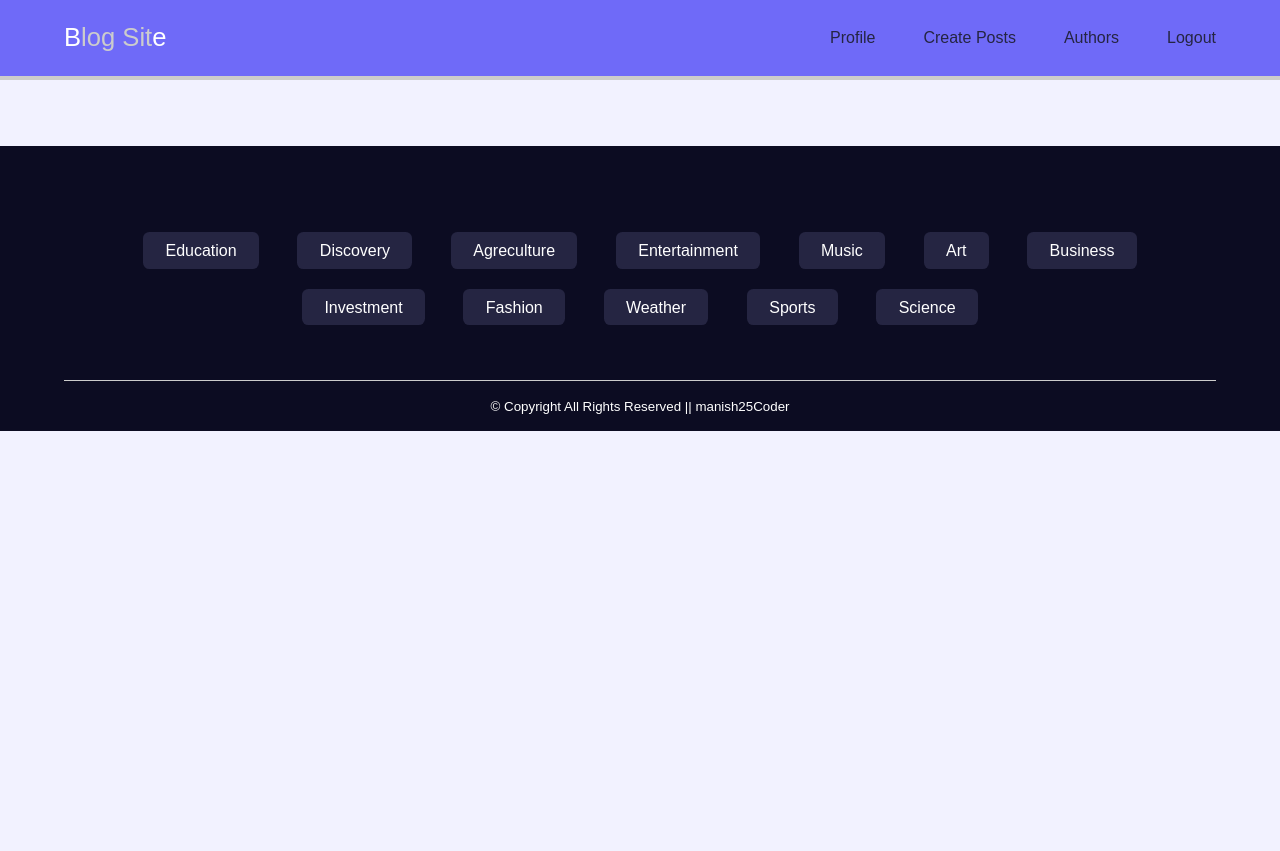
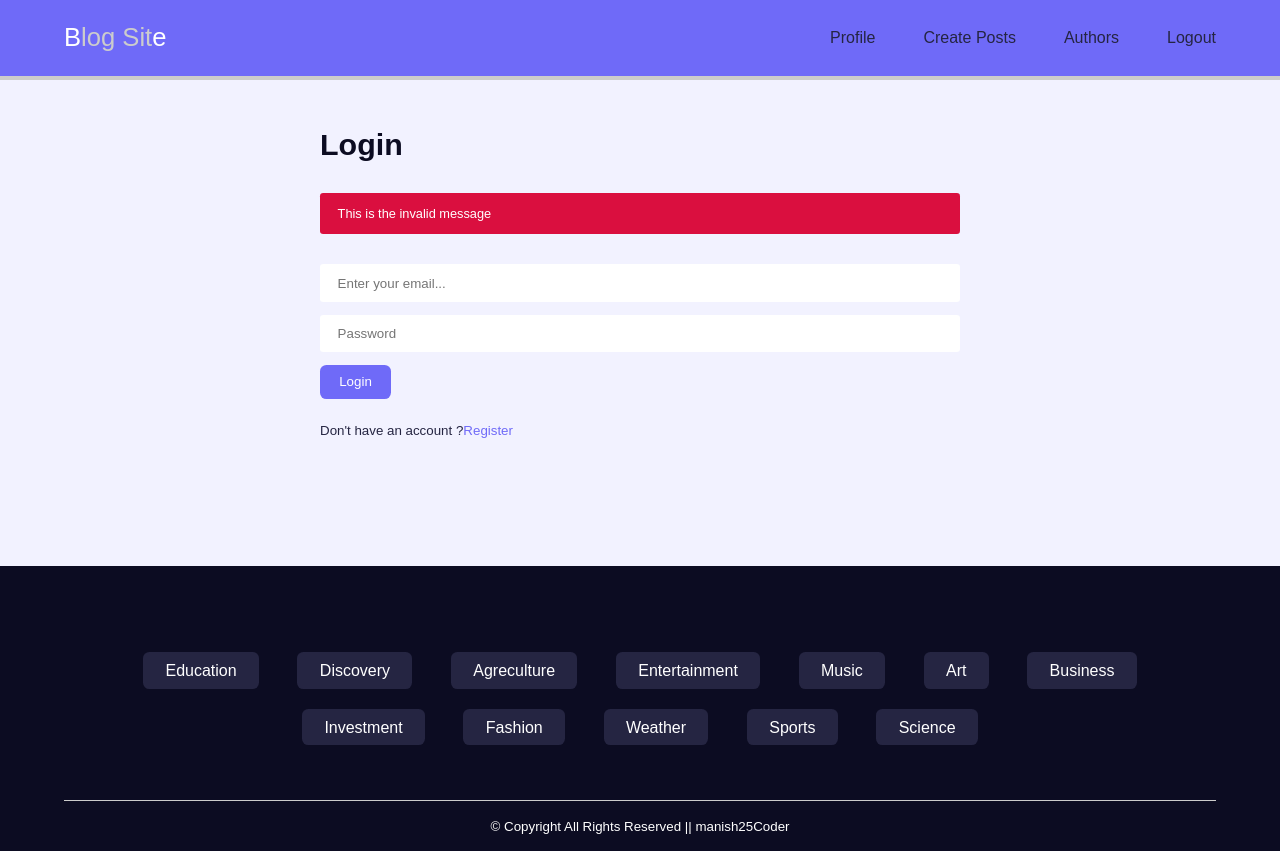
Before and after one commit to manish25Coder/Blog, a React (Vite) app: page /login in a window 1280 px wide. Before the commit the page ends 800 px from the top, so only its background shows below. Built offline with nearby package versions, Linux system fonts and the light colour scheme.

Commit message:
Added login and signup page ui

```diff
--- a/src/App.css
+++ b/src/App.css
@@ -321,3 +321,38 @@
     text-align: center;
     margin: 4rem auto;
 }
+
+/*....Signup & Signin css.....*/
+form{
+    display: flex;
+    flex-direction: column;
+    gap: .8rem;
+}
+input, select, textarea{
+    width: 100%;
+    padding: .7rem 1.1rem;
+    border-radius: var(--border-radius-1);
+    resize: none;
+}
+.form-message{
+    background: var(--color-danger);
+    color: var(--color-white);
+    font-size: .8rem;
+    padding: .8rem 1.1rem;
+    display: block;
+    margin-bottom: 1.1rem;
+    border-radius: var(--border-radius-1);
+}
+.form-container{
+    width: 50%;
+}
+.form-container h2{
+    margin-bottom: 2rem;
+}
+.form-container small{
+    margin-top: 1.5rem;
+    display: block;
+}
+.form-container small a{
+    color: var(--color-primary);
+}
--- a/src/Pages/LoginPage.jsx
+++ b/src/Pages/LoginPage.jsx
@@ -1,7 +1,30 @@
 import React from 'react'
+import { useState } from 'react'
+import { Link } from 'react-router-dom'
 
 export default function LoginPage() {
+  const [userData,setUserData] = useState({
+    email:'',
+    password:'',
+  })
+
+  const changeInputHandle =(e)=>{
+    setUserData(prevState =>{
+      return{...prevState,[e.target.name] : e.target.value }
+    })
+  }
   return (
-    <div>LoginPage</div>
+    <section className='login'>
+      <div className="container login-container form-container">
+        <h2>Login </h2>
+        <form action='' className='form register-form'>
+          <p className='form-message'>This is the invalid message</p>
+          <input type='email' placeholder='Enter your email... ' name='email' value={userData.email} onChange={changeInputHandle} />
+          <input type='password' placeholder='Password' name='password' value={userData.password} onChange={changeInputHandle} />
+          <button type='submit' className='btn btn-primary'>Login</button>
+        </form>
+        <small>Don't have an account ?<Link to={'/register'}>Register</Link></small>
+      </div>
+    </section>
   )
 }
--- a/src/Pages/Register.jsx
+++ b/src/Pages/Register.jsx
@@ -1,7 +1,34 @@
 import React from 'react'
+import { useState } from 'react'
+import { Link } from 'react-router-dom'
 
 export default function Register() {
+  const [userData,setUserData] = useState({
+    name:'',
+    email:'',
+    password:'',
+    password2:'',
+  })
+
+  const changeInputHandle =(e)=>{
+    setUserData(prevState =>{
+      return{...prevState,[e.target.name] : e.target.value }
+    })
+  }
   return (
-    <div>Register</div>
+    <section className='register'>
+      <div className="container register-container form-container">
+        <h2>Sign up</h2>
+        <form action='' className='form register-form'>
+          <p className='form-message'>This is the invalid message</p>
+          <input type='text' placeholder='Full name' name='name' value={userData.name} onChange={changeInputHandle} />
+          <input type='email' placeholder='Enter your email... ' name='email' value={userData.email} onChange={changeInputHandle} />
+          <input type='password' placeholder='Password' name='password' value={userData.password} onChange={changeInputHandle} />
+          <input type='password' placeholder='Confirm Password' name='password2' value={userData.password2} onChange={changeInputHandle} />
+          <button type='submit' className='btn btn-primary'>Register</button>
+        </form>
+        <small>Allready have an account ?<Link to={'/login'}>Sign In</Link></small>
+      </div>
+    </section>
   )
 }
```
Also changed, not shown: src/Components/HeadPost.jsx (line endings or trailing spaces).
